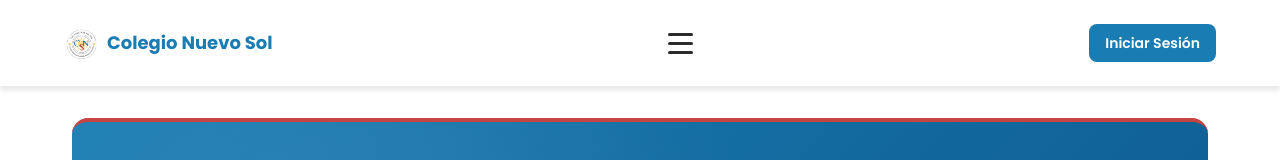
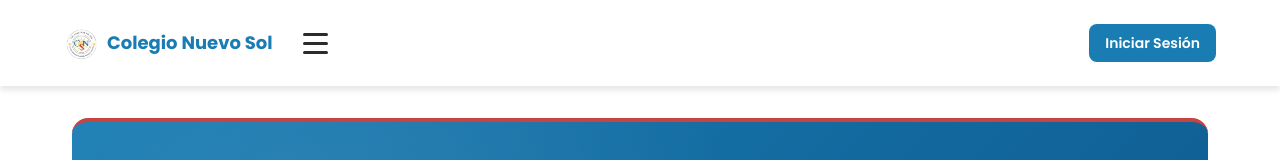
Before and after one commit to JosefinaBacci/WebCSN, a React (Vite) app in the folder frontend/: page / in a window 1280 px wide. Shown: the top 160 px of the page. Built offline with nearby package versions, Linux system fonts and the light colour scheme; no server answers; what @heroui/react would draw is missing.

Commit message:
navbar problem fixed

```diff
--- a/frontend/src/shared/components/Navbar.css
+++ b/frontend/src/shared/components/Navbar.css
@@ -5,7 +5,6 @@ nav.navbar {
     top: 0;
     z-index: 100;
 }
-
 
 
 .navbar.navbar-simple .navbar-container {
@@ -20,10 +19,9 @@ nav.navbar {
     max-width: 1200px;
     margin: 0 auto;
     padding: var(--spacing-md) var(--spacing-lg);
-    display: flex;
-    justify-content: space-between;
+    display: grid;
+    grid-template-columns: auto 1fr auto;
     align-items: center;
-    gap: clamp(1.5rem, 4vw, 3.5rem);
 }
 
 .navbar-logo {
@@ -70,12 +68,11 @@ nav.navbar {
 
 .navbar-menu {
     display: flex;
+    gap: var(--spacing-lg);
     list-style: none;
-    gap: var(--spacing-lg);
     margin: 0;
-    padding: 0 clamp(1.5rem, 5vw, 3.5rem);
-    flex: 1;
-    justify-content: center;
+    padding: 0;
+    justify-self: center;
 }
 
 .navbar-menu button {
```
